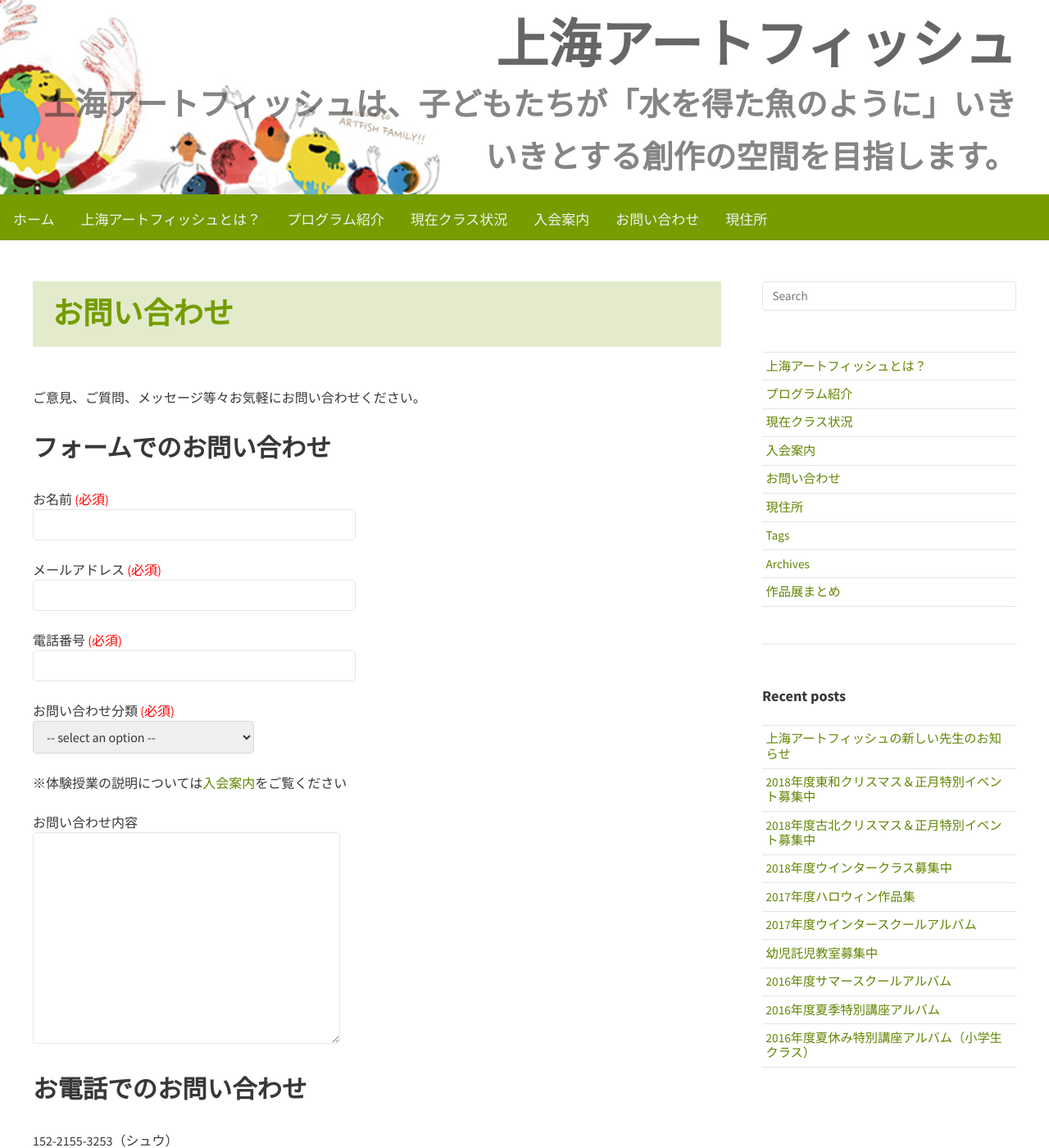
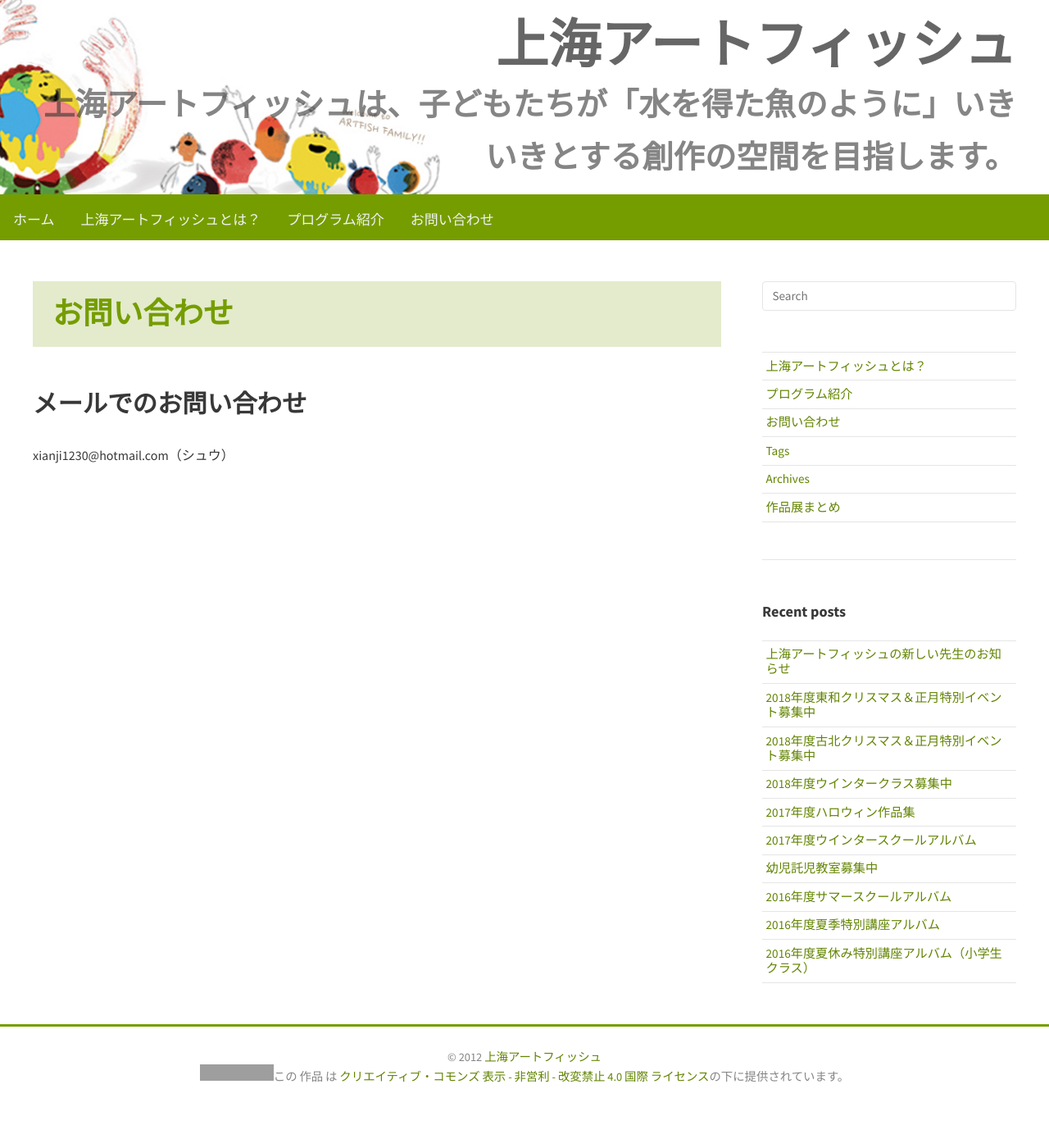
Before and after one commit to sh-artfish/sh-artfish.github.io, a Jekyll site: the page built from _pages/contact.md, in a window 1280 px wide and 1400 px high. Shown: the whole window at 82% size. Built offline with Jekyll 4.4.1, drawn with Linux system fonts in a browser that asks for light colours; nearby versions of some CDN libraries; grey boxes are pictures that could not be loaded.

Commit message:
お問い合わせの更新、不要なページの削除

```diff
--- a/_pages/class_status.md
+++ /dev/null
@@ -1,14 +0,0 @@
----
-layout: page
-title: 現在クラス状況
-permalink: /class_status
-order: 3
-share: false
-topnav: true
----
-
-※クラス新設も可能です。 詳しくは講師まで[お問い合わせ]({% link _pages/contact.md %}){:target="_blink"}ください。
-
-![現在クラス状況]({{ site.baseurl }}/image/pages/class_status/class_info160908.jpg)
-
-2016年9月8日更新
--- a/_pages/contact.md
+++ b/_pages/contact.md
@@ -8,42 +8,6 @@ topnav: true
 sitemap: false
 ---
 
-ご意見、ご質問、メッセージ等々お気軽にお問い合わせください。
+## メールでのお問い合わせ
 
-## フォームでのお問い合わせ
-<form id="inquiry-form" v-on:submit.prevent="inquiry">
-
-<p>お名前 <span style="color: #ff0000;">(必須)</span><br />
-<input type="text" name="name" value="" size="40" required></p>
-
-<p>メールアドレス <span style="color: #ff0000;">(必須)</span><br />
-<input type="email" name="email" value="" size="40" required></p>
-
-<p>電話番号 <span style="color: #ff0000;">(必須)</span><br />
-<input type="text" name="tel" value="" size="40" maxlength="15" required></p>
-
-<p>お問い合わせ分類 <span style="color: #ff0000;">(必須)</span><br />
-<select name="category" required>
-    <option disabled selected value> -- select an option -- </option>
-    <option value="無料体験授業の申し込み">無料体験授業の申し込み</option>
-    <option value="有料体験授業の申し込み">有料体験授業の申し込み</option>
-    <option value="欠席･振替えの申請">欠席･振替えの申請</option>
-    <option value="アートフィッシュに関する質問">アートフィッシュに関する質問</option>
-</select></p>
-
-
-<p>※体験授業の説明については<a href="{{ site.baseurl }}{% link _pages/guidance_for_joining.md %}" title="入会案内" target="_blank">入会案内</a>をご覧ください</p>
-
-
-<p>お問い合わせ内容<br />
-<textarea name="content" cols="40" rows="10"></textarea></p>
-
-<p v-html="submitHtml"></p>
-<div v-bind:class="msgClass" v-text="msgText"></div>
-</form>
-
-## お電話でのお問い合わせ
-
-152-2155-3253（シュウ）
-
-<script src="{{ '/assets/js/inquiry.js' | prepend: site.baseurl }}"></script>
+xianji1230@hotmail.com（シュウ）
--- a/_pages/guidance_for_joining.md
+++ /dev/null
@@ -1,66 +0,0 @@
----
-layout: page
-title: 入会案内
-permalink: /guidance_for_joining
-order: 4
-share: false
-topnav: true
----
-
-## 募集コース・対象年齢
-
-現時点では幼稚園3歳から小学校6年生まで募集しております。クラス分けに関しては以下の通りです。
-
-ピンクアート：2、3歳<br />
-イエローアート：3，4，5歳（年小、年中）<br />
-オレンジアート：4，5，6歳（年中、年長）<br />
-レッドアート：5，6，7歳（年長、小１）<br />
-グリーンアート：6，7，8歳（小１、小２）<br />
-プルーアート：7，8，9歳（小２、小３）<br />
-パープルアート：10，11，12（小4～小６）<br />
-
-
-## 入会に対して
-
-ARTFISHでは体験入会を受けつけております。体験をご希望の方はお問い合わせページよりご連絡ください。
-
-**無料体験** 講師と１対１での体験となります。（所要時間30分程）<br />
-**有料体験** 正規のクラスに入っての体験となります。１回分の授業料175元（材料費含め）がかかります。<br />
-
-## 時間
-
-2・3歳クラス：40分/回<br />
-年少以上クラス：90分/回<br />
-
-
-## 月謝
-
-2・3歳クラス：500元/月（4回）<br />
-年少以上クラス：700元/月（4回）<br />
-
-ひと月ごとの授業回数が4回の月は700元（2・3歳クラスは500元）、5回の月は875元（2・3歳クラスは675元）となります。
-
-※ 道具、材料、機材使用経費を含みます。
-
-
-## 欠席･振替え
-
-#### 授業開始3日前までにお休みのご連絡を頂いた場合
-
-- 無料で振替えを受けることができます。
-- 振替えない場合は、授業料の70％を返金いたします。
-
-※ 作品が未完成の場合は、なるべく振替えしていただくことをお勧めいたします。二週間以上の長期でお休みになられる場合は、なるべくお早めにご連絡下さい。
-
-#### 急に欠席された（授業開始3日過ぎた）場合
-
-- 1回２５元の振替え料金がかかります。
-- 振替えをされない場合は、授業料の50％を返金いたします。
-
-※ インフルエンザ等の伝染病になる長期外出不可能な場合や、帰国など長期不在の場合は授業料をいただきません。
-
-## 持ち物など
-
-- 汚れてもよい服装
-- 左利きの場合、左利き用のハサミ
-- 上履き・スリッパ（あると便利です）
--- a/assets/js/inquiry.js
+++ /dev/null
@@ -1,60 +0,0 @@
-window.onload=function() {
-
-    new Vue({
-        el: '#inquiry-form',
-        data: {
-            submitHtml: '<input type="submit" value="送信">',
-            msgClass: false,
-            msgText: ''
-        },
-        methods: {
-            inquiry: function() {
-                _ = this;
-                let elements = _.$el.elements;
-                let data = {
-                    "name": elements["name"].value,
-                    "email": elements["email"].value,
-                    "tel": elements["tel"].value,
-                    "category": elements["category"].value,
-                    "content": elements["content"].value
-                };
-
-                $.ajax({
-                    url: "https://prod-20.japaneast.logic.azure.com:443/workflows/7940cb1cf6d94b28b48d3d360e521514/triggers/manual/paths/invoke?api-version=2016-06-01&sp=%2Ftriggers%2Fmanual%2Frun&sv=1.0&sig=QPQ0EylyXbvSMpXEek70gAlrTNiFM3GibQpiTrQ4GNk",
-                    type: 'post',
-                    contentType: "application/json",
-                    data: JSON.stringify(data),
-                    timeout: 10000,
-                    dataType: 'json',
-
-                    beforeSend: function(xhr, settings) {
-                        _.submitHtml = '送信中';
-                    },
-
-                    complete: function(xhr, settings) {
-                        _.submitHtml = '';
-                    },
-
-                    success: function(data) {
-                        $(_.$el)[0].reset();
-                        _.msgClass = 'alert alert-success';
-                        _.msgText = '送信完了しました。確認後折り返しご連絡します。しばらくお待ちください。';
-                    },
-                    error: function(xhr) {
-                        console.log(xhr.responseText);
-                        _.msgClass = 'alert alert-danger';
-                        _.msgText = 'エラーが発生しました。電話よりお問合せください。';
-                    }
-                });
-            }
-        }
-    });
-
-    var regex = RegExp("[?&]category=([^&]+)", 'i');
-    var matched;
-    if (matched = window.location.search.match(regex)) {
-        category = decodeURIComponent(matched[1]).replace(/(　| )+/g, ' ');
-        console.log(category)
-        $('select[name="category"]').append('<option value="' + category + '" selected>' + category + '</option>');
-    }
-};
```
Also changed, not shown: _pages/address.md (deleted, +0 -18 lines).
